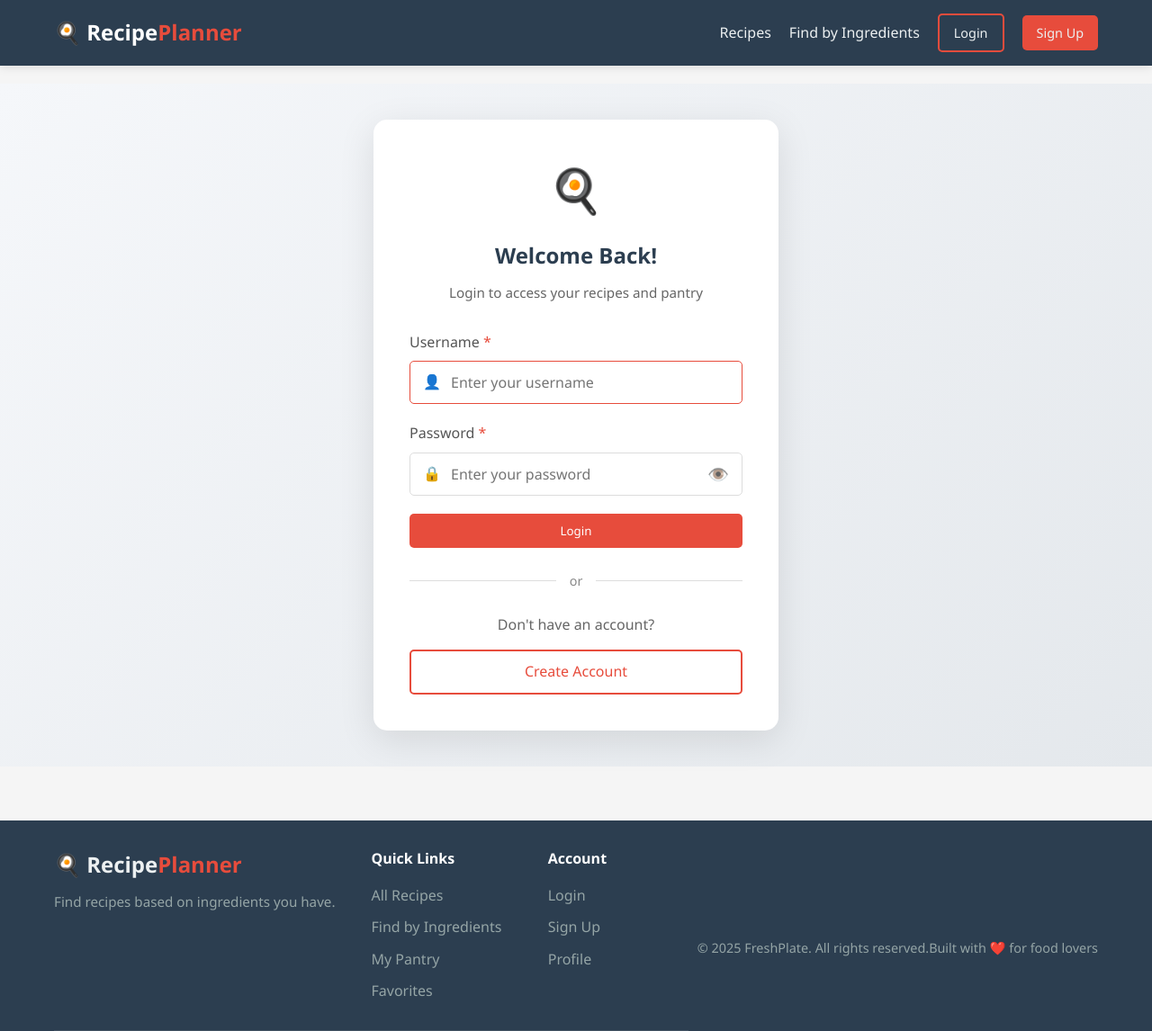
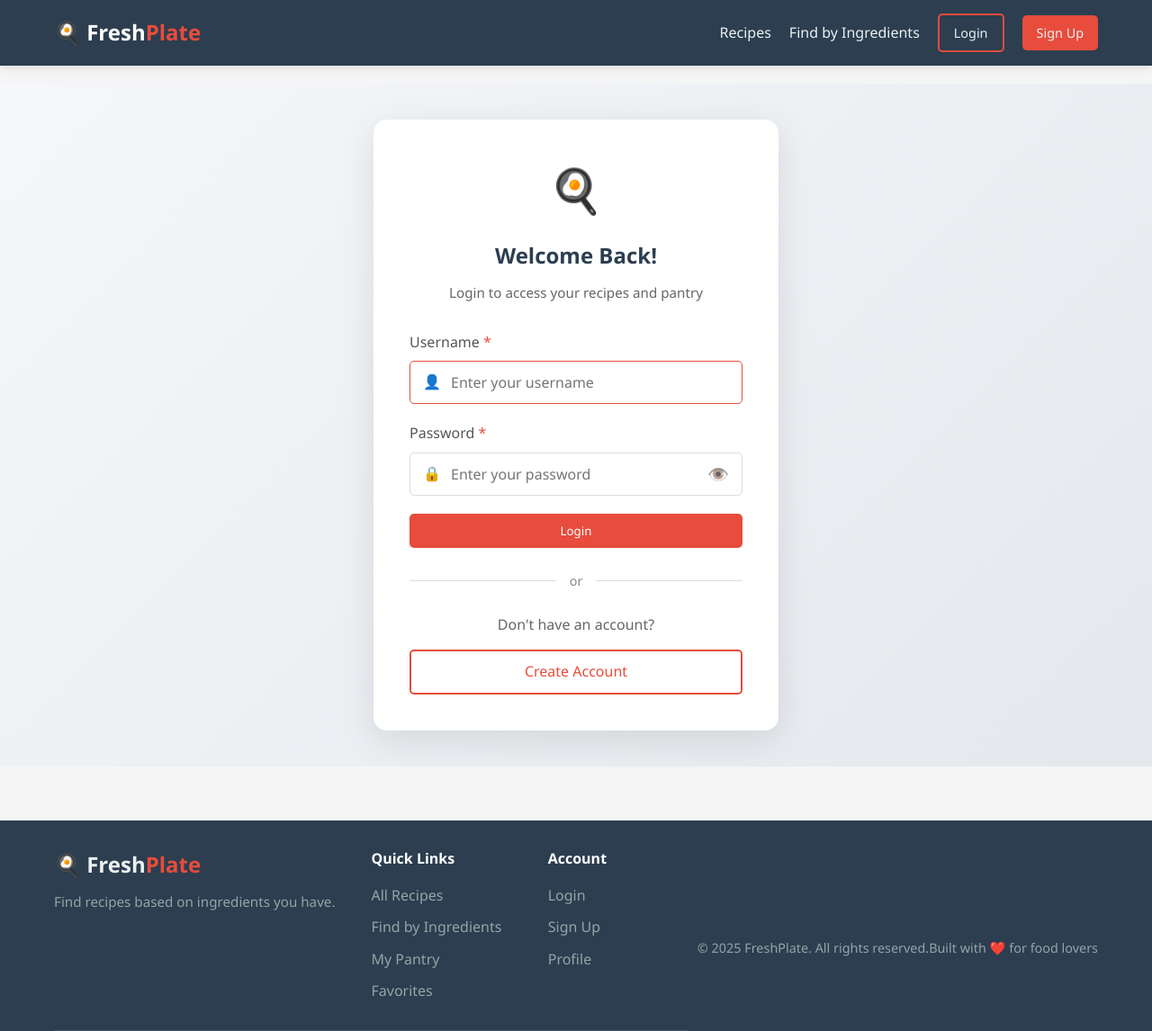
Before and after one commit to YuvrajShekhar/Recipe-Planner, a React (Create React App) app in the folder frontend/: page /login in a window 1280 px wide. Shown: the top 1146 px of the page at 90% size. Built offline with nearby package versions, Linux system fonts and the light colour scheme.

Commit message:
changed favicon

```diff
--- a/frontend/public/index.html
+++ b/frontend/public/index.html
@@ -3,7 +3,7 @@
 
 <head>
   <meta charset="utf-8" />
-  <link rel="icon" href="%PUBLIC_URL%/favicon.ico" />
+  <link rel="icon" href="" />
   <meta name="viewport" content="width=device-width, initial-scale=1" />
   <meta name="theme-color" content="#e74c3c" />
 
--- a/frontend/src/components/layout/Footer.js
+++ b/frontend/src/components/layout/Footer.js
@@ -9,7 +9,7 @@ const Footer = () => {
             <div className="container">
                 <div className="footer-content">
                     <div className="footer-brand">
-                        <h3>🍳 Recipe<span>Planner</span></h3>
+                        <h3>🍳 Fresh<span>Plate</span></h3>
                         <p>Find recipes based on ingredients you have.</p>
                     </div>
 
--- a/frontend/src/components/layout/Navbar.js
+++ b/frontend/src/components/layout/Navbar.js
@@ -30,7 +30,7 @@ const Navbar = () => {
         <nav className="navbar">
             <div className="container">
                 <Link to="/" className="navbar-brand" onClick={closeMobileMenu}>
-                    🍳 Recipe<span>Planner</span>
+                    🍳 Fresh<span>Plate</span>
                 </Link>
 
                 {/* Mobile Menu Button */}
```
Also changed, not shown: 1 other file (tests, documents, lock files or other folders).
